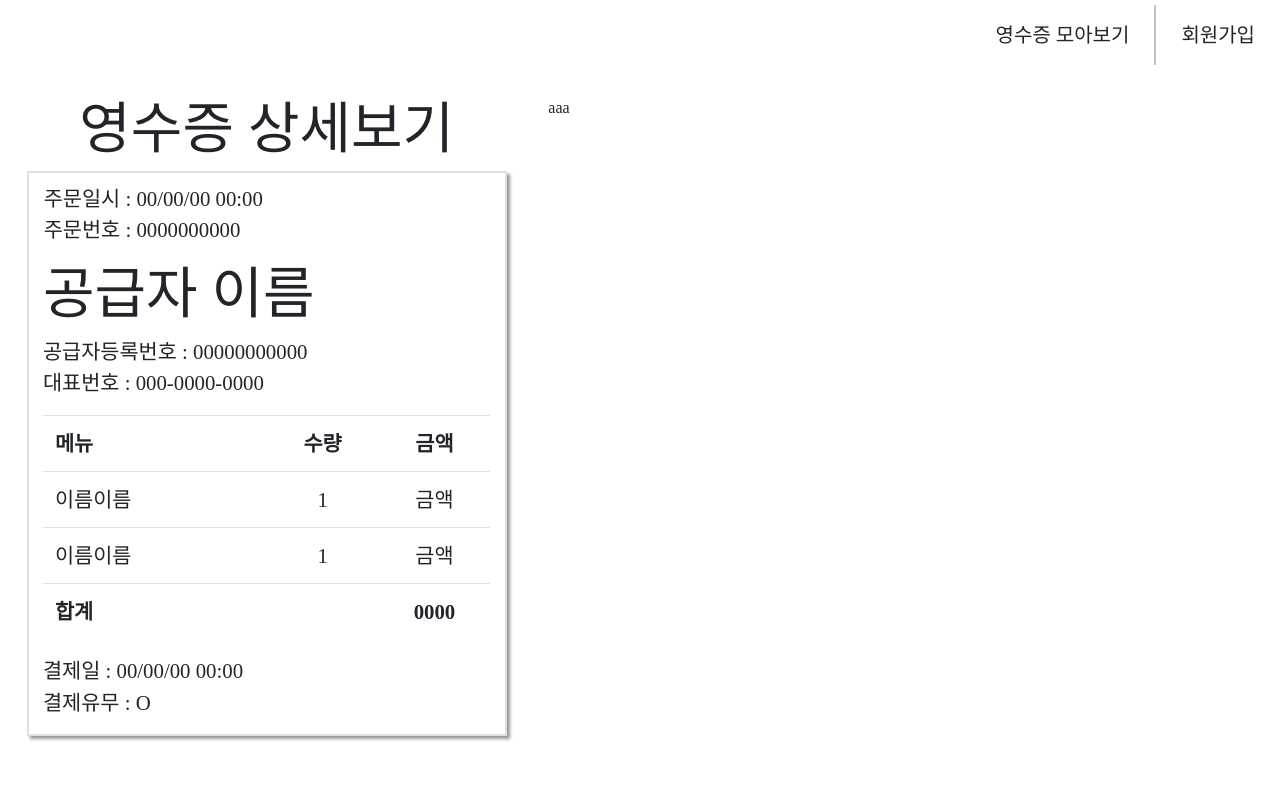
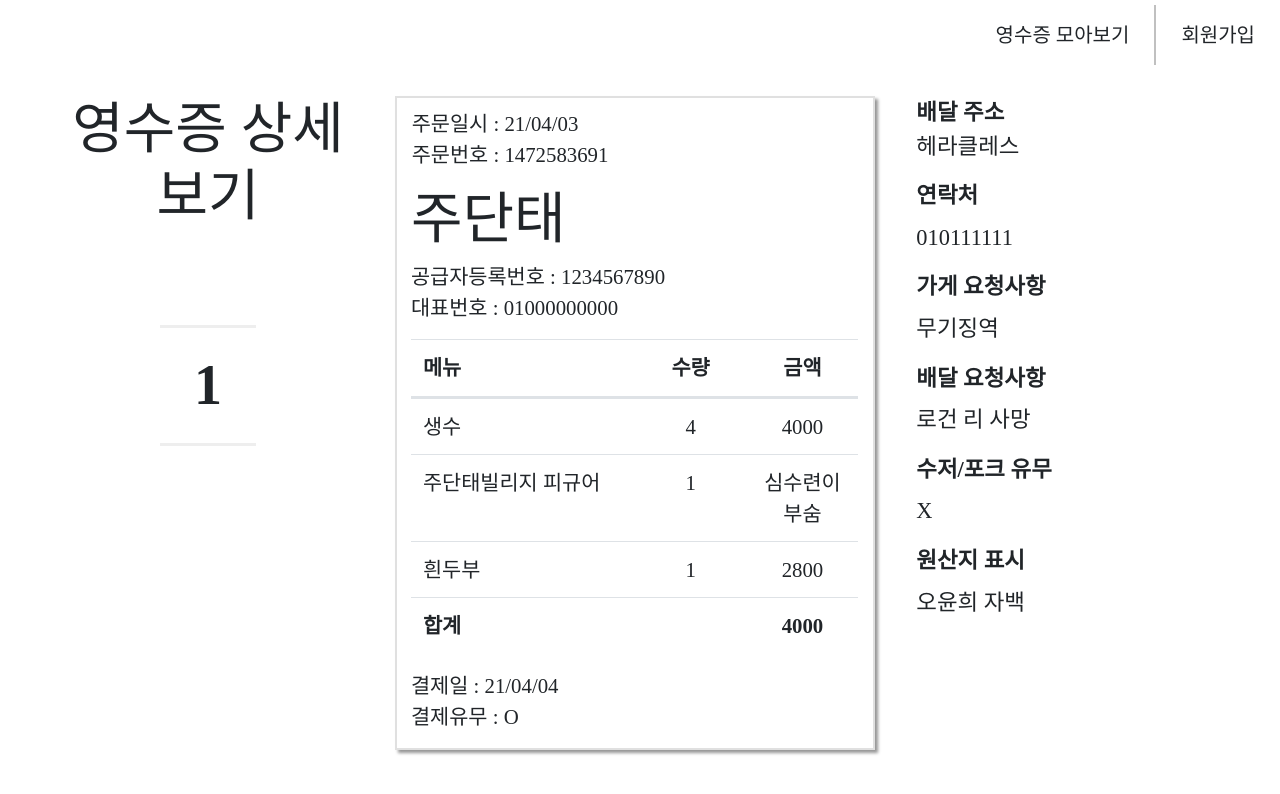
Before and after one commit to C12H22O12/qreceiptFront, a React (Create React App) app: page / in a window 1280 px wide. Shown: the top 794 px of the page. Built offline with nearby package versions, Linux system fonts and the light colour scheme; a web font is replaced by a local one.

Commit message:
21/04/04 props 정리 및 warning 지움
Receipt.js의 header에 있는 padding 지움
Receipt.js의 메뉴에 동적으로 자료를 주기 위해 Menu.js 작성
class->className으로 수정
props로 모든 값 변경

```diff
--- a/src/App.js
+++ b/src/App.js
@@ -1,11 +1,18 @@
 import React from "react";
-import Map from "./component/Map"
+import Detail from "./component/Detail"
 import './App.css';
 
 function App() {
   return (
     <div className="App">
-      <Map />
+      <Detail
+      address="헤라클레스"
+      phoneNum="010111111"
+      shopOrder="무기징역"
+      deliveryOrder="로건 리 사망"
+      spoonCheck="X"
+      origin="오윤희 자백"
+      />
     </div>
   );
 }
--- a/src/component/Detail.js
+++ b/src/component/Detail.js
@@ -3,47 +3,65 @@ import Receipt from "./Receipt"
 import Navigation from "./Navigation"
 import './Detail.css';
 
-function Detail() {
+function Detail({
+    address,
+    phoneNum,
+    shopOrder,
+    deliveryOrder,
+    spoonCheck,
+    origin
+}) {
     return (
-        <div class="container-fulid">
-            <div class="row">
-                <Navigation class="col-lg-12"/>
+        <div className="container-fulid">
+            <div className="row">
+                <Navigation className="col-lg-12"/>
             </div>
 
-            <div class="row mt-5 pt-5 mx-0">
-                <div class="col-lg-3 ml-5">
-                    <h1 class="display-4">영수증 상세보기</h1>
-                    <div class="Num">
-                        <p class="display-4">1</p>
+            <div className="row mt-5 pt-5 mx-0">
+                <div className="col-lg-3 ml-5">
+                    <h1 className="display-4">영수증 상세보기</h1>
+                    <div className="Num">
+                        <p className="display-4">1</p>
                     </div>
                 </div>
-                <div class="col-lg-5 p-0 align-self-center">
-                    <Receipt/>
+                <div className="col-lg-5 p-0 align-self-center">
+                    <Receipt
+                        orderDay="21/04/03"
+                        orderNum="1472583691"
+                        offerName="주단태"
+                        offerNum="1234567890"
+                        offerPhoneNum="01000000000"
+                        menu="생수"
+                        cnt="4"
+                        won="4000"
+                        sum="4000"
+                        checkDay="21/04/04"
+                        check="O"/>
                 </div>
-                <div class="info col-lg-auto">
-                    <dl class="text-left">
-                        <dt>배달 주소</dt>
-                        <dd>경북 구미시 어쩌고 저쩌고</dd>
+                <div className="info col-lg-auto">
+                    <dl className="text-left">
+                        <dt className="w-100">배달 주소</dt>
+                        <dd className="w-100">{address}</dd>
                     </dl>
-                    <dl class="text-left">
-                        <dt>연락처</dt>
-                        <dd>000-0000-0000</dd>
+                    <dl className="text-left">
+                        <dt className="w-100 mb-2">연락처</dt>
+                        <dd className="w-100">{phoneNum}</dd>
                     </dl>
-                    <dl class="text-left">
-                        <dt>가게 요청사항</dt>
-                        <dd>오류 좀 나지말자</dd>
+                    <dl className="text-left">
+                        <dt className="w-100 mb-2">가게 요청사항</dt>
+                        <dd className="w-100">{shopOrder}</dd>
                     </dl>
-                    <dl class="text-left">
-                        <dt>배달 요청사항</dt>
-                        <dd>부탁이야...</dd>
+                    <dl className="text-left">
+                        <dt className="w-100 mb-2">배달 요청사항</dt>
+                        <dd className="w-100">{deliveryOrder}</dd>
                     </dl>
-                    <dl class="text-left">
-                        <dt>수저/포크 유무</dt>
-                        <dd>X</dd>
+                    <dl className="text-left">
+                        <dt className="w-100 mb-2">수저/포크 유무</dt>
+                        <dd className="w-100">{spoonCheck}</dd>
                     </dl>
-                    <dl class="text-left">
-                        <dt>원산지 표시</dt>
-                        <dd>...</dd>
+                    <dl className="text-left">
+                        <dt className="w-100 mb-2">원산지 표시</dt>
+                        <dd className="w-100">{origin}</dd>
                     </dl>
                 </div>
             </div>
--- a/src/component/Map.js
+++ b/src/component/Map.js
@@ -1,21 +1,31 @@
 import React from "react";
 import Receipt from "./Receipt"
 import Navigation from "./Navigation"
-/*global kakao*/
 
 function Map() {
     return (
-        <div class="container-fulid">
-            <div class="row">
-                <Navigation class="col-lg-12"/>
+        <div className="container-fulid">
+            <div className="row">
+                <Navigation className="col-lg-12"/>
             </div>
 
-            <div class="row mt-5 pt-5 mx-0">
-                <div class="col-lg-5 p-0">
-                    <h1 class="display-4">영수증 상세보기</h1>
-                    <Receipt/>
+            <div className="row mt-5 pt-5 mx-0">
+                <div className="col-lg-5 p-0">
+                    <h1 className="display-4">영수증 상세보기</h1>
+                    <Receipt
+                    orderDay="21/04/03"
+                    orderNum="1472583691"
+                    offerName="주단태"
+                    offerNum="1234567890"
+                    offerPhoneNum="01000000000"
+                    menu="생수"
+                    cnt="4"
+                    won="4000"
+                    sum="4000"
+                    checkDay="21/04/04"
+                    check="O"/>
                 </div>
-                <div class="map col-lg-auto">
+                <div className="map col-lg-auto">
                     aaa
                 </div>
             </div>
--- /dev/null
+++ b/src/component/Menu.js
@@ -0,0 +1,14 @@
+import React from "react";
+import './Receipt.css';
+
+function Menu({menu, cnt, won}) {
+    return (
+        <tr className="d-flex">
+            <td className="col-6">{menu}</td>
+            <td className="col-3 text-center">{cnt}</td>
+            <td className="col-3 text-center">{won}</td>
+        </tr>
+    )
+}
+
+export default Menu;
--- a/src/component/Navigation.js
+++ b/src/component/Navigation.js
@@ -3,11 +3,11 @@ import './Navigation.css';
 
 function Navigation() {
     return (
-        <nav class="navbar navbar-expand-lg fixed-top p-0">
-            <div class="collapse navbar-collapse flex-grow-0 ml-auto">
-                <ul class="navbar-nav p-0">
-                    <li class="nav-item ">영수증 모아보기</li>
-                    <li class="nav-item ">회원가입</li>
+        <nav className="navbar navbar-expand-lg fixed-top p-0">
+            <div className="collapse navbar-collapse flex-grow-0 ml-auto">
+                <ul className="navbar-nav p-0">
+                    <li className="nav-item ">영수증 모아보기</li>
+                    <li className="nav-item ">회원가입</li>
                 </ul>
             </div>
         </nav>
--- a/src/component/Receipt.js
+++ b/src/component/Receipt.js
@@ -1,42 +1,72 @@
 import React from "react";
 import './Receipt.css';
+import Menu from "./Menu";
 
-function Receipt(){
+function Receipt({
+    orderDay,
+    orderNum,
+    offerName,
+    offerNum,
+    offerPhoneNum,
+    sum,
+    checkDay,
+    check
+}) {
     return (
         <div className="frame">
-            <header class="container row mr-0 pr-0">
-                <p class="col-lg-9">주문일시 : 00/00/00 00:00 <br />주문번호 : 0000000000</p>
+            <header className="container row">
+                <p className="col-lg-9">주문일시 : {orderDay}
+                    <br/>주문번호 : {orderNum}</p>
             </header>
-            <div class="mt-0">
-                <h1 class="display-4">공급자 이름</h1>
-                <p>공급자등록번호 : 00000000000 <br /> 대표번호 : 000-0000-0000 </p>
-                <table class="table">
-                    <tr class="d-flex">
-                        <th class="col-6">메뉴</th>
-                        <th class="col-3 text-center">수량</th>
-                        <th class="col-3 text-center">금액</th>
-                    </tr>
-                    <tr class="d-flex">
-                        <td class="col-6">이름이름</td>
-                        <td class="col-3 text-center">1</td>
-                        <td class="col-3 text-center">금액</td>
-                    </tr>
-                    <tr class="d-flex">
-                        <td class="col-6">이름이름</td>
-                        <td class="col-3 text-center">1</td>
-                        <td class="col-3 text-center">금액</td>
-                    </tr>
-                    <tr class="d-flex">
-                        <th class="col-9">합계</th>
-                        <th class="col-3 text-center">0000</th>
-                    </tr>
+            <div className="mt-0">
+                <h1 className="display-4">{offerName}</h1>
+                <p>공급자등록번호 : {offerNum}
+                    <br/>
+                    대표번호 : {offerPhoneNum}
+                </p>
+                <table className="table">
+                    <thead className="d-flex">
+                        <th className="col-6">메뉴</th>
+                        <th className="col-3 text-center">수량</th>
+                        <th className="col-3 text-center">금액</th>
+                    </thead>
+                    {orderMenu.map(renderItem)}
+                    <tfoot className="d-flex">
+                        <th className="col-9">합계</th>
+                        <th className="col-3 text-center">{sum}</th>
+                    </tfoot>
                 </table>
             </div>
             <footer>
-                <p>결제일 : 00/00/00 00:00 <br />결제유무 : O </p>
+                <p>결제일 : {checkDay}
+                    <br/>결제유무 : {check}
+                </p>
             </footer>
         </div>
     )
 }
 
 export default Receipt;
+
+const orderMenu = [
+    {
+        id:1,
+        menu: "생수",
+        cnt: 4,
+        won: "4000"
+    }, {
+        id:2,
+        menu: "주단태빌리지 피규어",
+        cnt: 1,
+        won: "심수련이 부숨"
+    }, {
+        id:3,
+        menu: "흰두부",
+        cnt: 1,
+        won: "2800"
+    }
+]
+
+function renderItem(item) {
+    return <Menu key={item.id} menu={item.menu} cnt={item.cnt} won={item.won}/>
+}
--- a/src/index.js
+++ b/src/index.js
@@ -3,9 +3,4 @@ import ReactDOM from 'react-dom';
 import App from './App';
 import 'bootstrap/dist/css/bootstrap.min.css';
 
-ReactDOM.render(
-  <React.StrictMode>
-    <App />
-  </React.StrictMode>,
-  document.getElementById('root')
-);
+ReactDOM.render(<App />,document.getElementById('root'));
```
